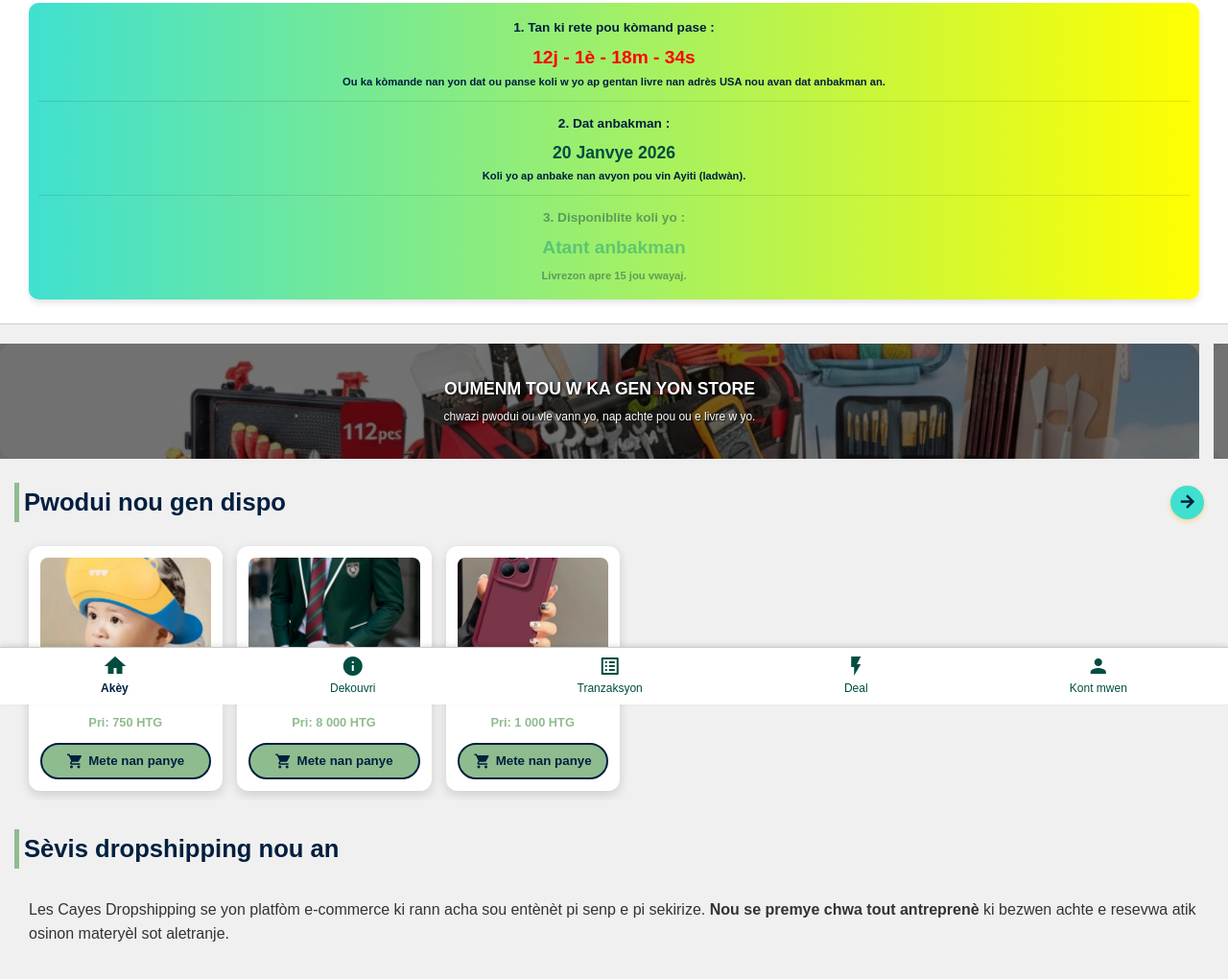
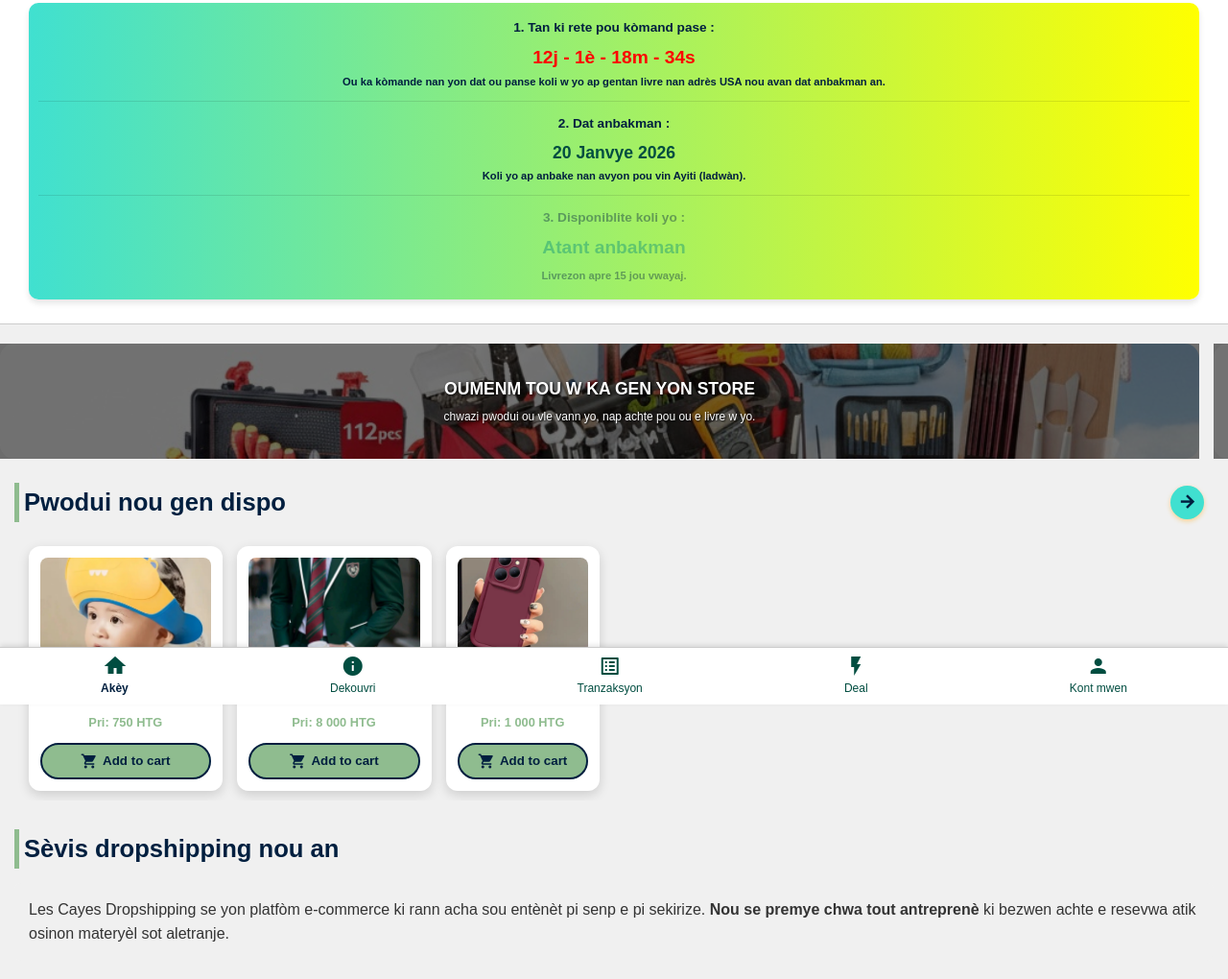
Before and after one commit to keslin1/Cayes, a plain HTML site: page index.html in a window 1280 px wide. Shown: the part 66-1086 px from the top of the page at 96% size. Drawn offline with Linux system fonts and the light colour scheme.

Commit message:
Add files via upload

```diff
--- a/index.html
+++ b/index.html
@@ -446,7 +446,7 @@
 
 
 <div id="deal-products">
-    <a href="deal.html#P005" class="product-card-link">
+    <a href="deal.html#P001" class="product-card-link">
         <div class="product-card">
             <img src="pwo.jpg" alt="Pwoteksyon zorèy timoun">
             <div class="product-info">
@@ -455,7 +455,7 @@
             </div>
             <button class="btn-ajouter">
                 <span class="material-icons">shopping_cart</span>
-                Mete nan panye
+                Add to cart
             </button>
         </div>
     </a>
@@ -469,7 +469,7 @@
             </div>
             <button class="btn-ajouter">
                 <span class="material-icons">shopping_cart</span>
-                Mete nan panye
+                Add to cart
             </button>
         </div>
     </a>
@@ -483,7 +483,7 @@
             </div>
             <button class="btn-ajouter">
                 <span class="material-icons">shopping_cart</span>
-                Mete nan panye
+                Add to cart
             </button>
         </div>
     </a>
```
